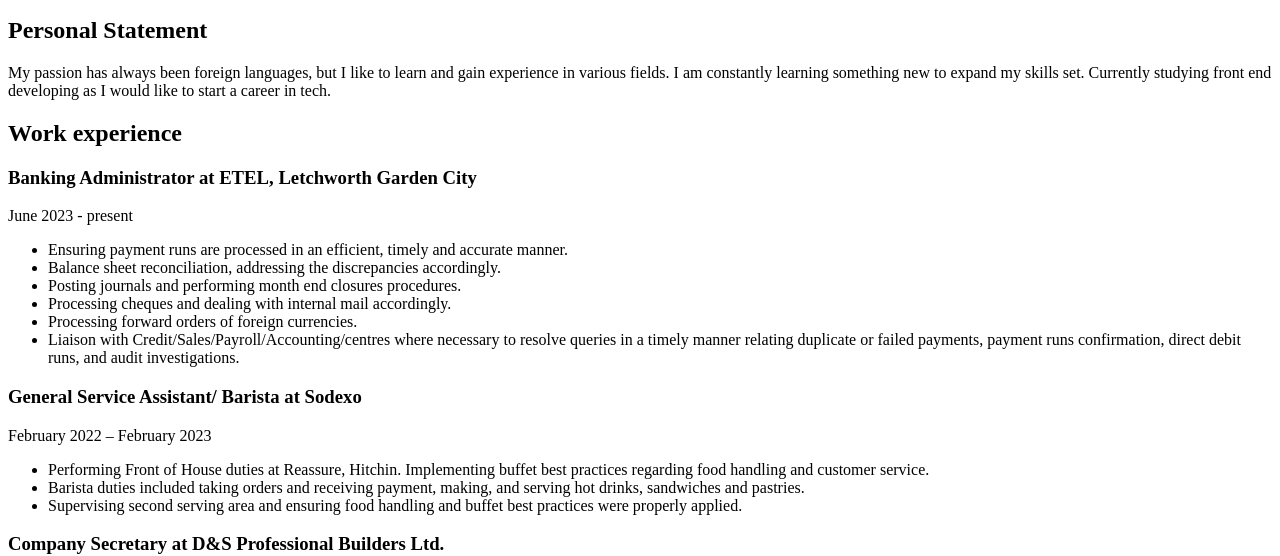
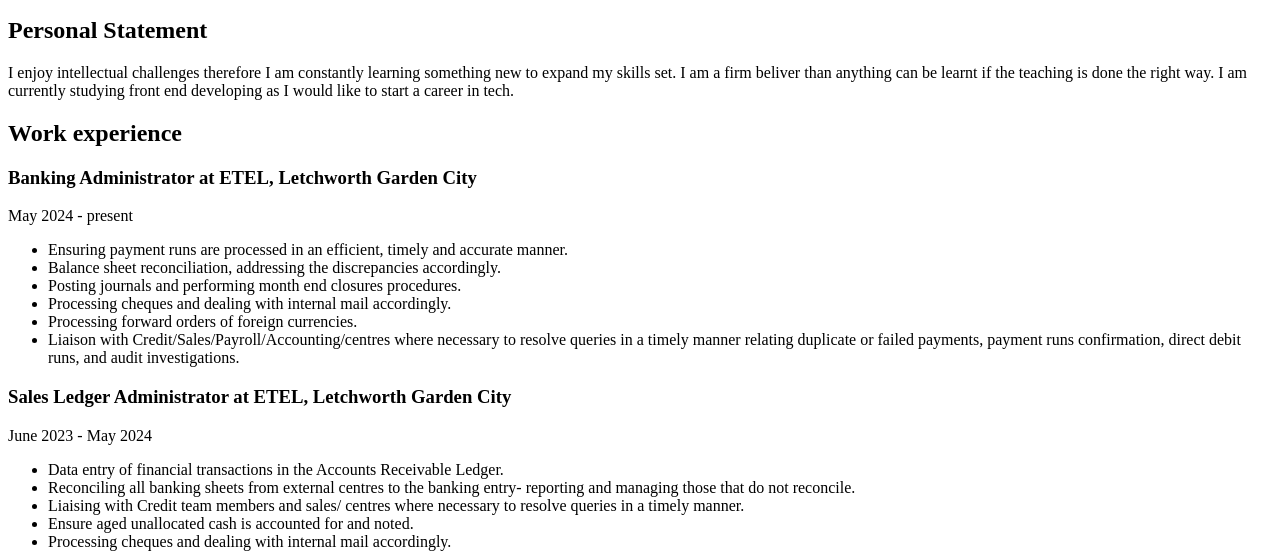
Before and after one commit to GeorgianaDaianu/CV, a plain HTML site: page index.html in a window 1280 px wide. Shown: the part 257-813 px from the top of the page. Drawn offline with Linux system fonts and the light colour scheme.

Commit message:
Changed personal statments and added work experience

```diff
--- a/index.html
+++ b/index.html
@@ -18,15 +18,15 @@
     </header>
     <section>
         <h2>Personal Statement </h2>
-        <p>My passion has always been foreign languages, but I like to learn and gain experience in various fields. I am
-            constantly learning something new to expand my skills set. Currently studying front end developing as I
-            would like to start a career in tech.</p>
+        <p>I enjoy intellectual challenges therefore I am constantly learning something new to expand my skills set. I
+            am a firm beliver than anything can be learnt if the teaching is done the right way. I am currently studying
+            front end developing as I would like to start a career in tech. </p>
     </section>
     <section id="experience">
         <h2>Work experience</h2>
         <div class="work">
             <h3>Banking Administrator at ETEL, Letchworth Garden City</h3>
-            <p>June 2023 - present</p>
+            <p>May 2024 - present</p>
             <ul>
                 <li>Ensuring payment runs are processed in an efficient, timely and accurate manner.</li>
                 <li>Balance sheet reconciliation, addressing the discrepancies accordingly.</li>
@@ -37,6 +37,18 @@
                     manner
                     relating duplicate or failed payments, payment runs confirmation, direct debit runs, and audit
                     investigations.</li>
+            </ul>
+        </div>
+
+        <div class="work"></div>
+            <h3>Sales Ledger Administrator at ETEL, Letchworth Garden City</h3>
+            <p>June 2023 - May 2024</p>
+            <ul>
+                <li>Data entry of financial transactions in the Accounts Receivable Ledger.</li>
+                <li>Reconciling all banking sheets from external centres to the banking entry- reporting and managing those that do not reconcile.</li>
+                <li>Liaising with Credit team members and sales/ centres where necessary to resolve queries in a timely manner.</li>
+                <li>Ensure aged unallocated cash is accounted for and noted.</li>
+                <li>Processing cheques and dealing with internal mail accordingly.</li>
             </ul>
         </div>
 
```
